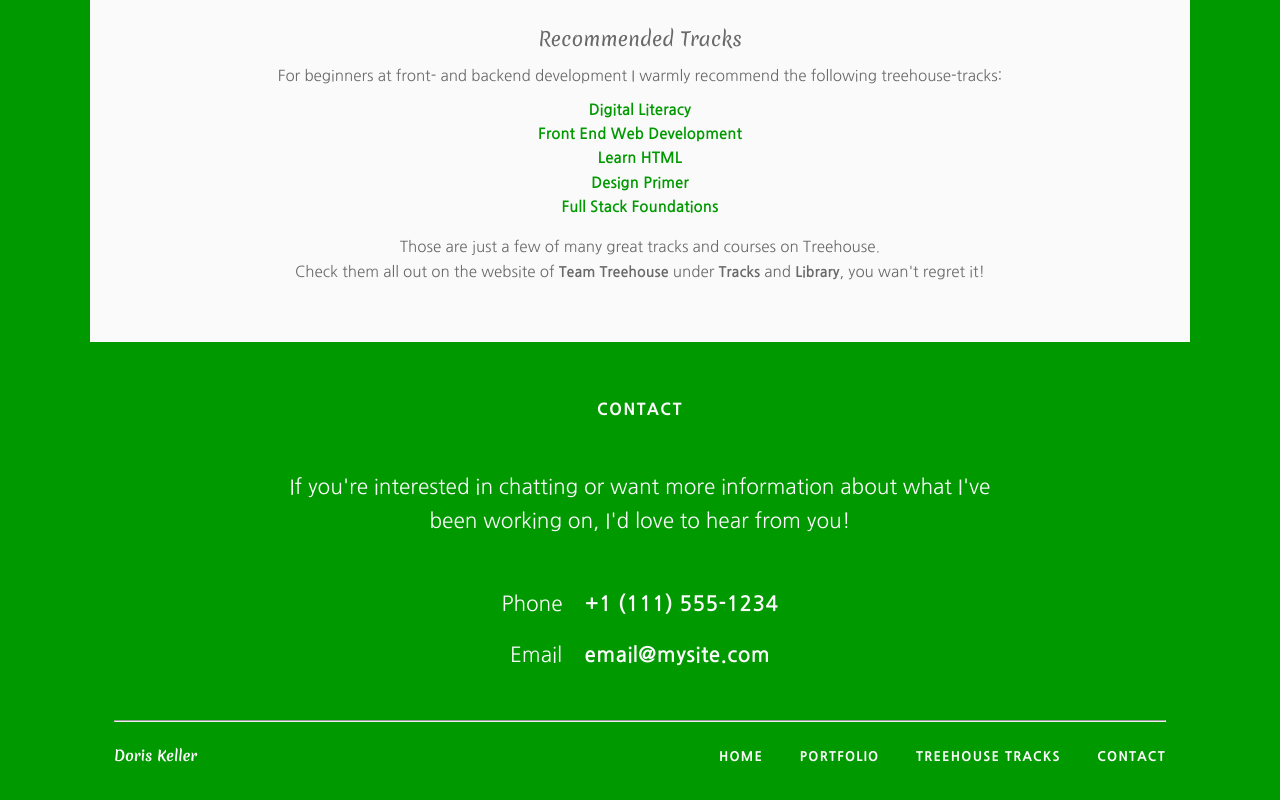
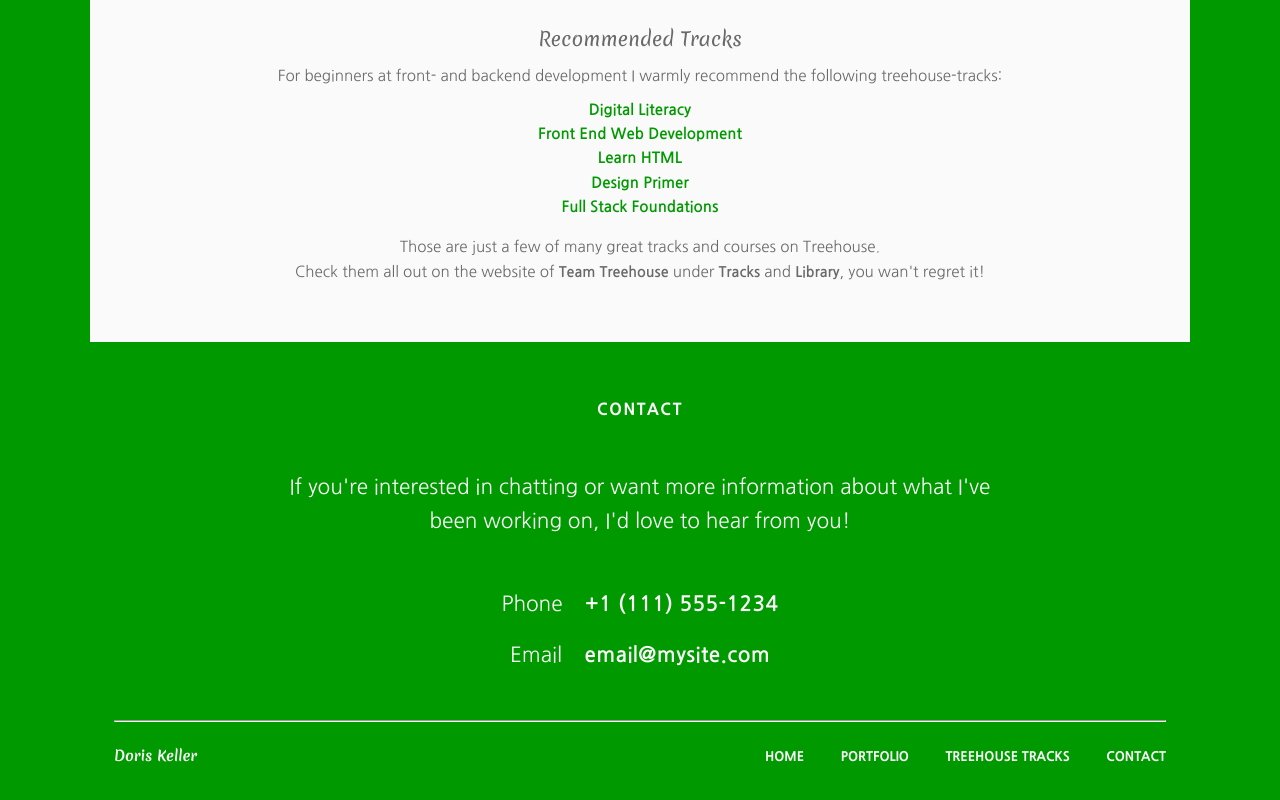
Before and after one commit to DoKe65/Mobile_First, a plain HTML site: page index.html in a window 1280 px wide. Shown: the part 1641-2441 px from the top of the page. Drawn offline with Linux system fonts and the light colour scheme.

Commit message:
Update styles.css

```diff
--- a/css/styles.css
+++ b/css/styles.css
@@ -179,7 +179,7 @@ footer p {
 
 footer a {
   color: #fafafa;
-  letter-spacing: 0.1em
+  /*letter-spacing: 0.1em*/
 }
 
 /* -----------------------
```
